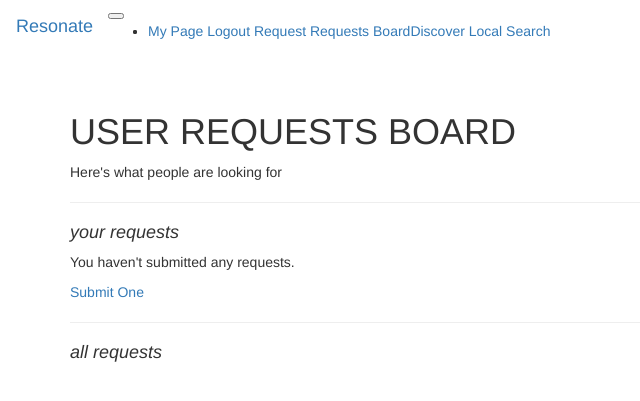
After one commit to KRB001/Resonate, a Flask app: page /requests in a window 1280 px wide. The commit adds this page. Shown: the top 401 px of the page, without its empty margins (0-640 px from the left). Run offline with Flask 2, Linux system fonts and the light colour scheme; the visitor is signed in with stand-in values (Sample User, id 1); data comes from the database, SQL or seed files in the repository; both versions use the stored data as it was after the commit; data that the repository does not hold is empty; some libraries are stand-ins or nearby versions.

Commit message:
Requests can now be viewed and displayed in various places

```diff
--- a/app/models.py
+++ b/app/models.py
@@ -222,3 +222,4 @@ class Request(db.Model):
     subject = db.Column(db.String(144), index=True, unique=True)
     description = db.Column(db.String(2056), index=True, unique=True)
     category = db.Column(db.String(64), index=True, unique=True)
+    time_posted = db.Column(db.DateTime, index=True)
--- a/app/routes.py
+++ b/app/routes.py
@@ -27,7 +27,6 @@ def index():
             post_list.append(post)
 
         post_list.sort(reverse=True, key=attrgetter('time_posted'))
-
 
         if form.validate_on_submit():
             post = Post(text=form.post.data, poster_id=current_user.id, time_posted=datetime.datetime.now())
@@ -116,7 +115,6 @@ def discover():
             artists = artist_search.similar
             return render_template('discover_results_similar.html', title="Discover", artists=artists)
 
-
     return render_template('discover.html', title="Discover", form=form)
 
 
@@ -162,16 +160,12 @@ def search(query):
             for post in Post.query.filter(Post.text.contains(query)):
                 if not (post in found_posts):
                     found_posts.append(post)
-        return render_template('search.html',title='Search', users=found_users, posts=found_posts,
-                                       form=form, query=query)
+        return render_template('search.html', title='Search', users=found_users, posts=found_posts,
+                               form=form, query=query)
 
     elif request.method == 'GET':
         form.search_term.data = query
     return render_template('search.html', title='Search', users=found_users, posts=found_posts, form=form, query=query)
-
-
-
-
 
 
 @app.route('/login', methods=['GET', 'POST'])
@@ -191,14 +185,17 @@ def login():
         return redirect(next_page)
     return render_template('login.html', title='Sign In', form=form)
 
+
 @app.route("/logout")
 def logout():
     logout_user()
     return redirect(url_for('index'))
 
+
 @app.route('/register')
 def register():
     return render_template('register.html')
+
 
 @app.route('/register_listener', methods=['GET', 'POST'])
 def register_listener():
@@ -207,7 +204,8 @@ def register_listener():
         return redirect(url_for('index'))
     form = ListenerRegistrationForm()
     if form.validate_on_submit():
-        user = Listener(username=form.username.data, email=form.email.data, display_name=form.username.data, join_date=now,
+        user = Listener(username=form.username.data, email=form.email.data, display_name=form.username.data,
+                        join_date=now,
                         bio=form.bio.data)
         user.set_password(form.password.data)
         db.session.add(user)
@@ -228,10 +226,12 @@ def register_artist():
     form = ArtistRegistrationForm()
 
     form.genres.choices = [(g.id, g.name) for g in Genre.query.order_by('name')]
-    form.similar_artists.choices = [(a.id, a.display_name) for a in User.query.filter_by(type='artist').order_by('display_name')]
+    form.similar_artists.choices = [(a.id, a.display_name) for a in
+                                    User.query.filter_by(type='artist').order_by('display_name')]
 
     if form.validate_on_submit():
-        artist = Artist(username=form.username.data, email=form.email.data, display_name=form.display_name.data, location=form.location.data, join_date=now,
+        artist = Artist(username=form.username.data, email=form.email.data, display_name=form.display_name.data,
+                        location=form.location.data, join_date=now,
                         bio=form.bio.data)
         artist.set_password(form.password.data)
         db.session.add(artist)
@@ -264,10 +264,12 @@ def artist(name):
         followed = artist.followed
         display_name = artist.display_name
         genres = artist.genres
+        requests = artist.requests
 
         # tracking user's frequent genres via listener_to_genre
         for genre in genres:
-            listener_genre = ListenerToGenre.query.filter_by(genre_id=genre.genre.id, listener_id=current_user.id).first()
+            listener_genre = ListenerToGenre.query.filter_by(genre_id=genre.genre.id,
+                                                             listener_id=current_user.id).first()
             if listener_genre is not None:
 
                 listener_genre.page_visit_count += 1
@@ -283,7 +285,7 @@ def artist(name):
         return render_template('artist_page.html',
                                title="{}'s Page".format(display_name),
                                artist=artist, followers=followers, followed=followed,
-                               genres=genres)
+                               genres=genres, requests=requests)
     else:
         return render_template("index.html", title="Home")
 
@@ -296,9 +298,11 @@ def listener(name):
         followers = listener.followers
         followed = listener.followed
         display_name = listener.display_name
+        requests = listener.requests
         return render_template('listener_page.html',
                                title="{}'s Page".format(display_name),
-                               listener=listener, followers=followers, followed=followed)
+                               listener=listener, followers=followers, followed=followed,
+                               requests=requests)
     else:
         return render_template("index.html", title="Home")
 
@@ -343,18 +347,21 @@ def post(id):
     comments = Comment.query.filter_by(post_id=id).order_by(desc('time_posted'))
 
     if form.validate_on_submit():
-        comment = Comment(text=form.post.data, poster_id=current_user.id, time_posted=datetime.datetime.now(), post_id=post.id)
+        comment = Comment(text=form.post.data, poster_id=current_user.id, time_posted=datetime.datetime.now(),
+                          post_id=post.id)
         db.session.add(comment)
         db.session.commit()
         flash('Your comment has been posted!')
-        return redirect(url_for('post', id = post.id, post=post, comments=comments))
+        return redirect(url_for('post', id=post.id, post=post, comments=comments))
     return render_template('post.html', title=post.text, post=post, comments=comments, form=form)
+
 
 @app.route('/comment/<id>')
 def comment(id):
     comment = Comment.query.filter_by(id=int(id)).first_or_404()
     original_post = Post.query.filter_by(id=comment.post_id).first()
     return render_template('comment.html', title=comment.text, comment=comment, original_post=original_post)
+
 
 @app.route('/posts', methods=['GET', 'POST'])
 @login_required
@@ -369,6 +376,7 @@ def posts():
         flash('Your post is now live!')
         return render_template('posts.html', title="Posts", posts=post_list, form=form)
     return render_template('posts.html', title="Posts", posts=post_list, form=form)
+
 
 @app.route('/follow/<name>')
 @login_required
@@ -391,6 +399,7 @@ def follow(name):
     db.session.commit()
     flash('You are now following {}!'.format(user.display_name))
     return redirect('/' + user_type + '/' + user.username)
+
 
 @app.route('/unfollow/<name>')
 @login_required
@@ -420,13 +429,13 @@ def unfollow(name):
 def submit_request():
     form = RequestForm()
     form.category.choices = ['General', 'Band Member (in-person)', 'Band Member (remote)',
-                           'Producer', 'Vocalist', 'Instrumentalist', 'Venue',
-                           'Transportation', 'Tecnical Support', 'Other Support',
-                           'Collaborator', 'Promotion/Marketing', 'Other']
+                             'Producer', 'Vocalist', 'Instrumentalist', 'Venue',
+                             'Transportation', 'Technical Support', 'Other Support',
+                             'Collaborator', 'Promotion/Marketing', 'Other']
 
     if form.validate_on_submit():
-        request = Request(user_id=current_user.id,subject=form.subject.data,description=form.description.data,
-                          category=form.category.data)
+        request = Request(user_id=current_user.id, subject=form.subject.data, description=form.description.data,
+                          category=form.category.data, time_posted=datetime.datetime.now())
         db.session.add(request)
         db.session.commit()
         flash('New request submitted!')
@@ -434,16 +443,58 @@ def submit_request():
 
     return render_template('submit_request.html', title='Submit a Request', form=form)
 
+
+@app.route('/requests', methods=['GET', 'POST'])
+@login_required
+def requests():
+
+    user_requests = current_user.requests.order_by(desc('time_posted'))
+    requests = Request.query.order_by(desc('time_posted'))
+
+    if user_requests.first() is not None:
+        return render_template('requests.html', title='Requests Board',user_requests=user_requests,
+                               requests=requests)
+    else:
+        return render_template('requests.html', title='Requests Board',requests=requests)
+
+
+@app.route('/request/<id>')
+@login_required
+def request(id):
+
+    request = Request.query.filter_by(id=id).first()
+
+    if request is not None:
+        return render_template('request.html', title=request.subject, request=request)
+    else:
+        return render_template('404.html')
+
+
+@app.route('/removerequest/<id>')
+@login_required
+def remove_request(id):
+
+    request = Request.query.filter_by(id=id).first()
+
+    if request is not None and request.requester.username == current_user.username:
+
+        db.session.delete(request)
+        db.session.commit()
+        flash('Request successfully removed!')
+        return redirect('/requests')
+
+    else:
+        return redirect('/requests')
+
 @app.route('/resetDB')
 def resetDB():
-
     reset_db()
 
     return "DB RESET"
 
+
 @app.route('/populate_db')
 def populate_db():
-
     # reset the DB
     reset_db()
 
@@ -517,7 +568,7 @@ def populate_db():
     user10.set_password("password10")
 
     user11 = Listener(username="user11", email="user11@resonate.net",
-                     display_name="Richard", join_date=now, bio="Bio Text Here")
+                      display_name="Richard", join_date=now, bio="Bio Text Here")
     user11.set_password("password11")
 
     user12 = Artist(username="user12", email="user12@resonate.net",
@@ -568,7 +619,7 @@ def populate_db():
     db.session.commit()
 
     # declare user frequent artists
-    atl1 = ArtistToListener(listener_id=user1.id,artist_id=user3.id,page_visit_count=50)
+    atl1 = ArtistToListener(listener_id=user1.id, artist_id=user3.id, page_visit_count=50)
     atl2 = ArtistToListener(listener_id=user1.id, artist_id=user4.id, page_visit_count=100)
     atl3 = ArtistToListener(listener_id=user1.id, artist_id=user5.id, page_visit_count=150)
     atl4 = ArtistToListener(listener_id=user2.id, artist_id=user4.id, page_visit_count=500)
@@ -583,9 +634,8 @@ def populate_db():
     atl13 = ArtistToListener(listener_id=user11.id, artist_id=user5.id, page_visit_count=500)
     atl14 = ArtistToListener(listener_id=user11.id, artist_id=user10.id, page_visit_count=150)
 
-
     db.session.add_all([atl1, atl2, atl3, atl4, atl5, atl6, atl7, atl8, atl9,
-                        atl10,atl11,atl12,atl13,atl14])
+                        atl10, atl11, atl12, atl13, atl14])
     db.session.commit()
 
     # declare user frequent genres
@@ -607,7 +657,7 @@ def populate_db():
     db.session.commit()
 
     # declare posts
-    post1 = Post(poster_id=user1.id,title="This is a cool post",
+    post1 = Post(poster_id=user1.id, title="This is a cool post",
                  text="I don't have too much to say but yea this is definitely "
                       "one of the posts ever. Definitely.",
                  time_posted=now)
--- a/app/templates/base.html
+++ b/app/templates/base.html
@@ -27,13 +27,14 @@
                  <a class="nav-link" href="/artist/{{ current_user.username }}">My Page<span class="sr-only">(current)</span></a>
              {% endif %}
             <a class="nav-link" href="{{ url_for('logout') }}">Logout <span class="sr-only">(current)</span></a>
+            <a class="nav-link" href="/submitrequest">Request<span class="sr-only">(current)</span></a>
+            <a class="nav-link" href="/requests">Requests Board<span class="sr-only">(current)</span></a>
             </li>
         {% endif %}
     </li>
         <a class="nav-link" href="/discover">Discover<span class="sr-only">(current)</span></a>
         <a class="nav-link" href="/local">Local<span class="sr-only">(current)</span></a>
         <a class="nav-link" href="/search/search">Search<span class="sr-only">(current)</span></a>
-        <a class="nav-link" href="/submitrequest">Request<span class="sr-only">(current)</span></a>
    {#extra navbar stuff goes here #}
       </li>
     </ul>
--- /dev/null
+++ b/app/templates/requests.html
@@ -0,0 +1,44 @@
+{% extends "base.html" %}
+
+{% block app_content %}
+    <h1>USER REQUESTS BOARD</h1>
+    <p>Here's what people are looking for</p>
+    <hr>
+    <em><h4>your requests</h4></em>
+        {% if user_requests %}
+            <div class="list-group">
+            {% for request in user_requests %}
+                <a href="/request/{{ request.id }}" class="list-group-item list-group-item-action">
+                    <h4>{{ request.subject }}</h4>
+                    <p>
+                        {{ request.description }}
+                    </p>
+                    <b><p>Category: {{ request.category }}</p></b>
+                    <em><p>{{ request.time_posted }}</p></em>
+                </a>
+            {% endfor %}
+             </div>
+        {% else %}
+            <p>You haven't submitted any requests.</p>
+            <a href="/submitrequest">Submit One</a>
+        {% endif %}
+    <hr>
+    <em><h4>all requests</h4></em>
+        <div class="list-group">
+            {% for request in requests %}
+                {% if request not in user_requests %}
+                <a href="/request/{{ request.id }}" class="list-group-item list-group-item-action">
+                    <h4>{{ request.subject }}</h4>
+                    <p>
+                        {{ request.description }}
+                    </p>
+                    <b><p>Category: {{ request.category }}</p></b>
+                        <em><p>
+                            Posted by {{ request.requester.display_name }}
+                        </p></em>
+                    <em><p>{{ request.time_posted }}</p></em>
+                </a>
+                {% endif %}
+            {% endfor %}
+        </div>
+{% endblock %}
```
Also changed, not shown: app/templates/artist_page.html (+21 -0 lines), app/templates/listener_page.html (+21 -0 lines), app/templates/request.html (added, +30 -0 lines), migrations/versions/81687ff0a539_.py (added, +30 -0 lines), app.db.
